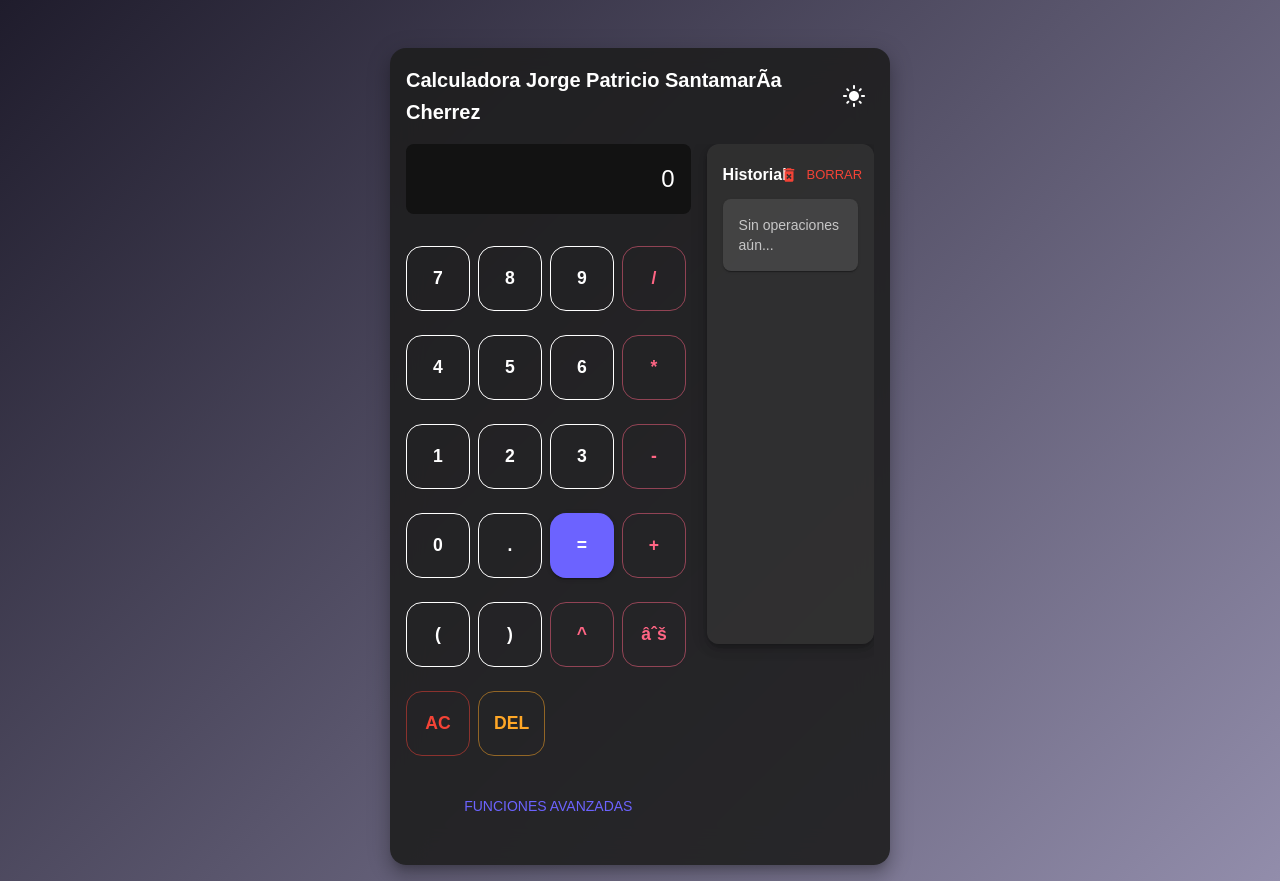
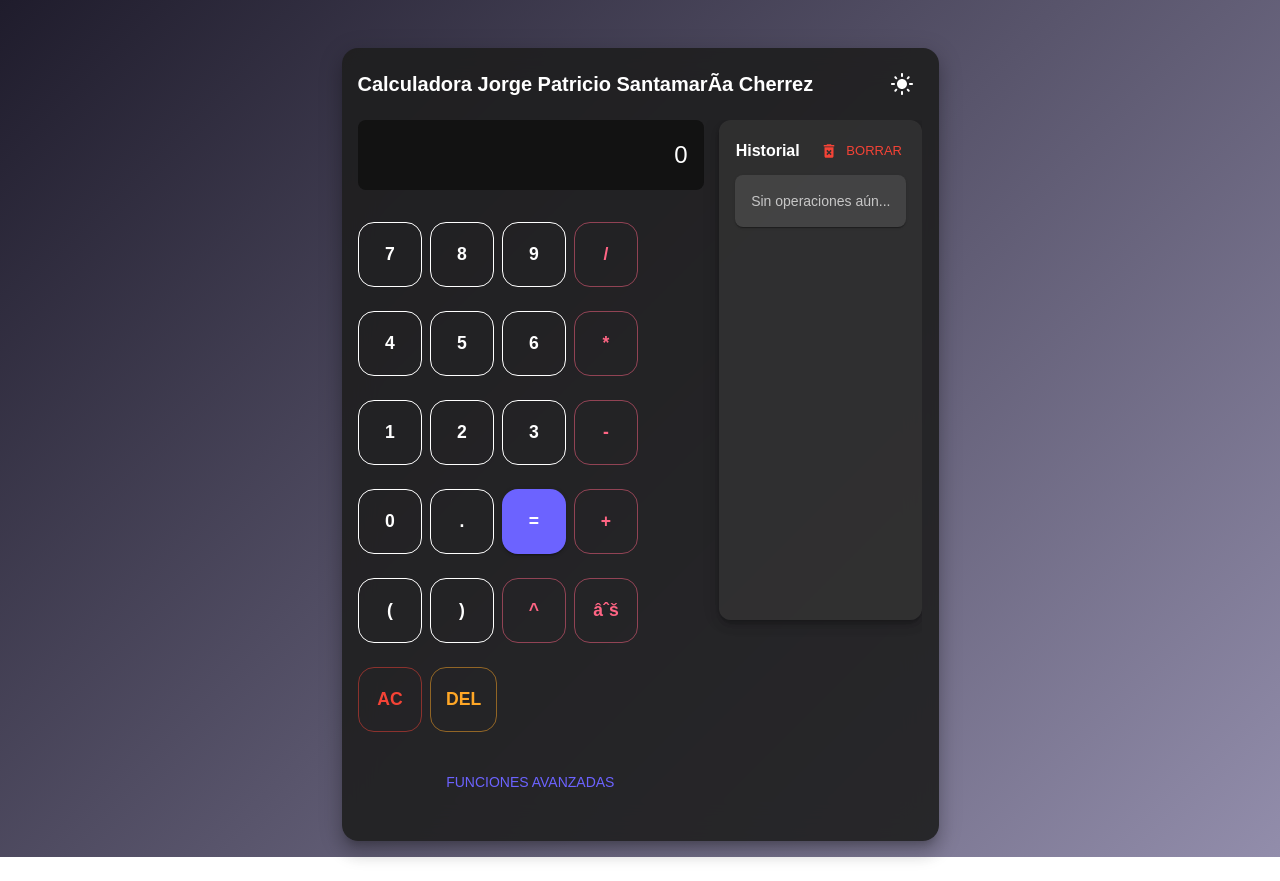
Before and after one commit to Patogol35/Calculadora, a React (Vite) app: page / in a window 1280 px wide. After the commit the page ends 857 px from the top, so only its background shows below. Built offline with nearby package versions, Linux system fonts and the light colour scheme.

Commit message:
Update Calculator.jsx

```diff
--- a/src/components/Calculator.jsx
+++ b/src/components/Calculator.jsx
@@ -27,7 +27,7 @@ transition={{ duration: 0.5 }}
 elevation={12}
 sx={{
 width: "100%",
-maxWidth: "500px",
+maxWidth: "950px",
 margin: "0 auto",
 mt: { xs: 0, md: 4 },
 p: 2,
```
